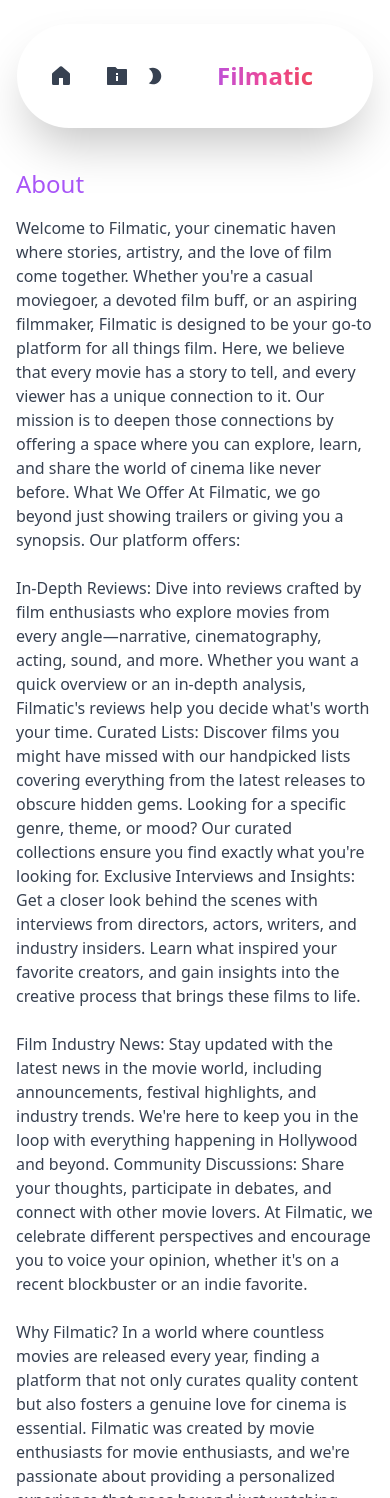
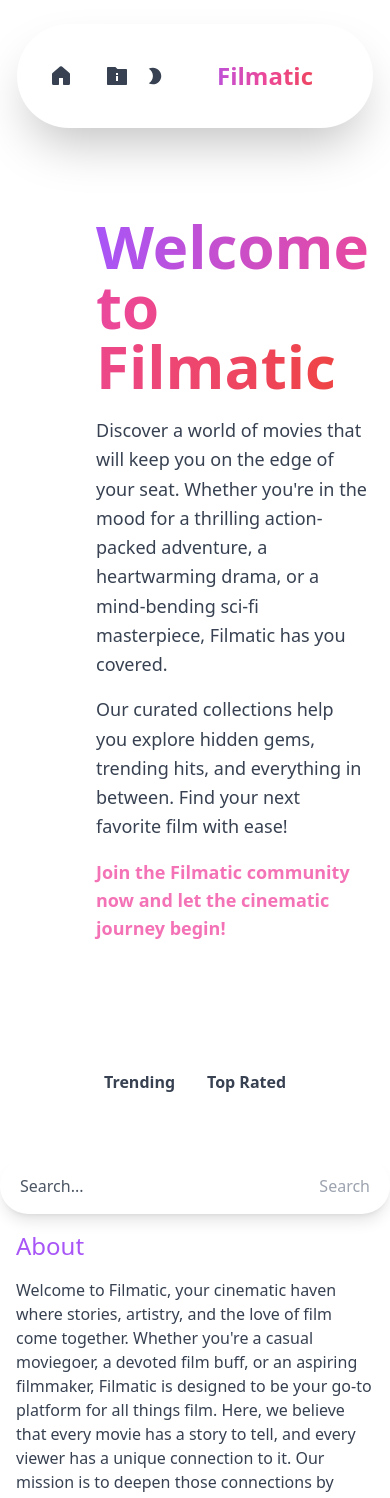
Before and after one commit to Aydhiny/filmatic-app, a Next.js app: page /about in a window 390 px wide. Shown: the top 1498 px of the page. Built offline with nearby package versions, Linux system fonts and the light colour scheme.

Commit message:
page fixes, responsive

```diff
--- a/src/app/layout.jsx
+++ b/src/app/layout.jsx
@@ -3,6 +3,8 @@
 import Header from "@/components/Header";
 import Providers from "./Providers";
 import Footer from "@/components/footer";
+import Welcome from "@/components/welcome";
+import SearchBox from "@/components/SearchBox";
 
 const geistSans = localFont({
   src: "./fonts/GeistVF.woff",
@@ -27,12 +29,9 @@
       <body>
         <Providers>
           {/* Header*/}
-
           <Header />
-
-          {/* Navbar*/}
-
-          {/* SearchBox*/}
+          <Welcome />
+          <SearchBox />
           {children}
           <Footer />
         </Providers>
--- a/src/app/page.jsx
+++ b/src/app/page.jsx
@@ -1,5 +1,5 @@
 import Results from "@/components/Results";
-import Welcome from "@/components/welcome";
+import SearchBox from "@/components/SearchBox";
 
 const API_KEY = process.env.API_KEY;
 
@@ -22,7 +22,6 @@
 
   return (
     <div>
-      <Welcome />
       <Results results={results} />
     </div>
   );
--- /dev/null
+++ b/src/app/search/[searchTerm]/page.jsx
@@ -0,0 +1,25 @@
+import Results from "@/components/Results";
+import React from "react";
+
+export default async function SearchPage({ params }) {
+  const res = await fetch(
+    `https://api.themoviedb.org/3/search/movie?api_key=${process.env.API_KEY}&query=${params.searchTerm}&language=en-US&include_adult=false`
+  );
+
+  if (!res.ok) {
+    throw new Error("Error fetching data");
+  }
+
+  const data = await res.json();
+
+  const results = data.results;
+  return (
+    <div>
+      {results && results.length === 0 && (
+        <h1 className="text-center pt-6">No results found.</h1>
+      )}
+
+      {results && <Results results={results} />}
+    </div>
+  );
+}
--- /dev/null
+++ b/src/components/SearchBox.jsx
@@ -0,0 +1,36 @@
+"use client";
+import { useState } from "react";
+import { useRouter } from "next/navigation";
+
+export default function SearchBox() {
+  const [search, setSearch] = useState("");
+  const router = useRouter();
+
+  function handleSubmit(e) {
+    e.preventDefault();
+    if (!search) return;
+    router.push(`/search/${search}`);
+  }
+
+  return (
+    <form
+      onSubmit={handleSubmit}
+      className="flex max-w-6xl mx-auto justify-between items-center dark:bg-zinc-800 light:bg-gray-300 px-5 rounded-full shadow-lg"
+    >
+      <input
+        value={search}
+        onChange={(e) => setSearch(e.target.value)}
+        type="text"
+        placeholder="Search..."
+        className="w-full h-14 rounded-sm placeholder-gray-600 outline-none bg-transparent flex-1"
+      />
+      <button
+        disabled={!search}
+        type="submit"
+        className="text-purple-600 disabled:text-gray-400"
+      >
+        Search
+      </button>
+    </form>
+  );
+}
```
